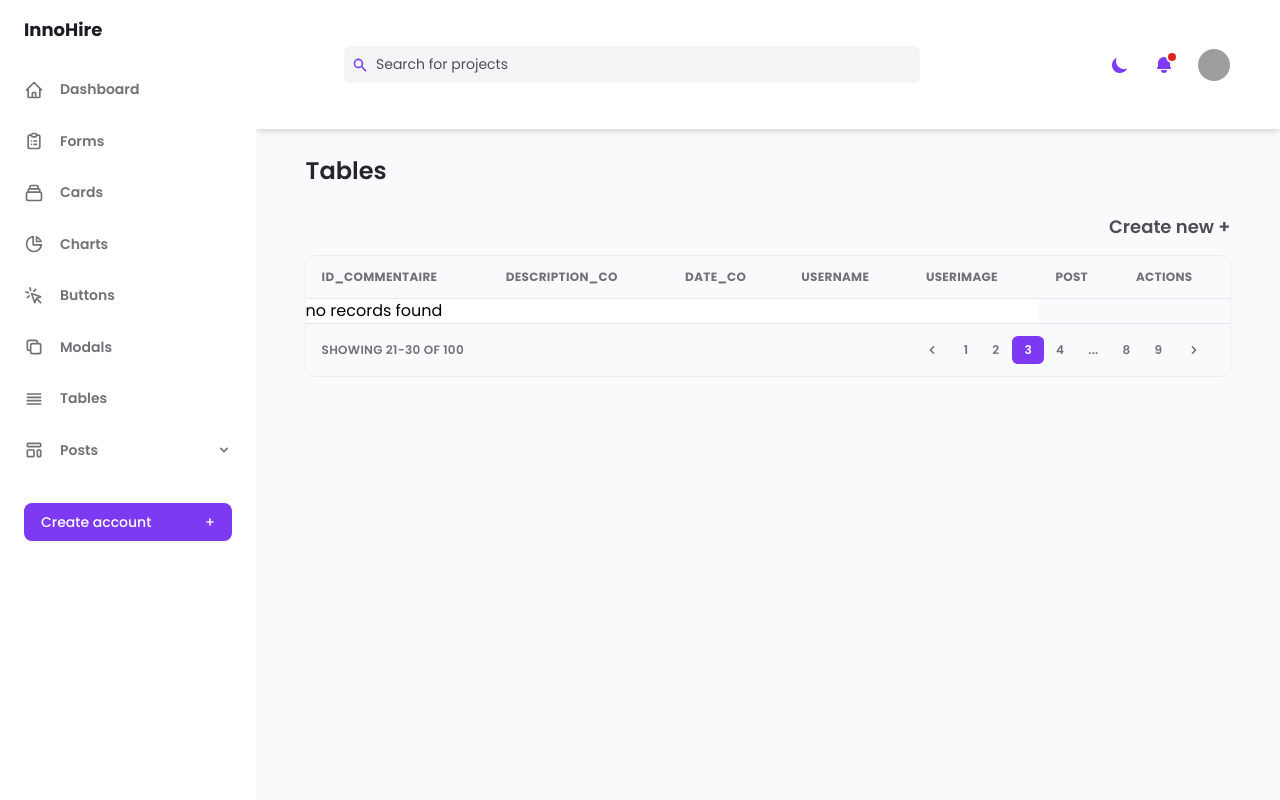
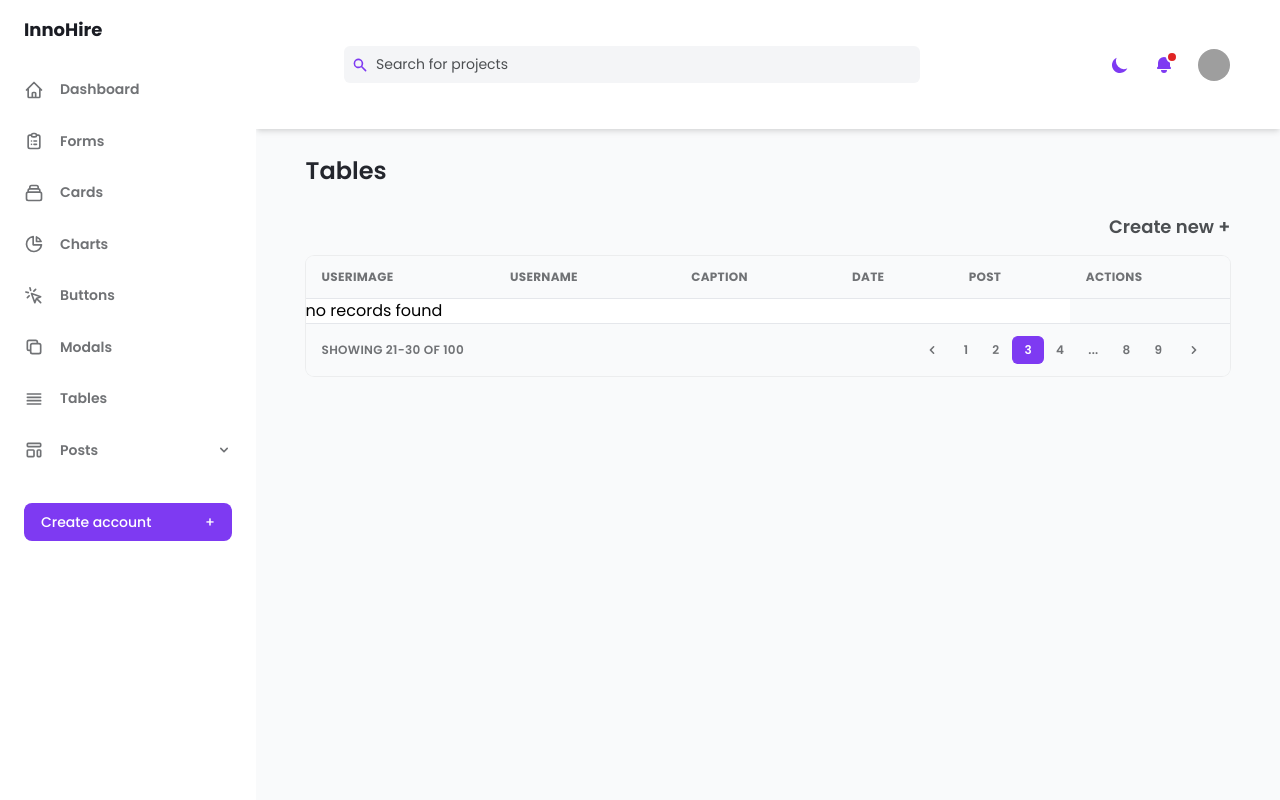
Before and after one commit to youssefsayari/InnoHire-symfony, a Symfony app: template templates/commentaire/index.html.twig in a window 1280 px wide. Run offline with Twig, Linux system fonts and the light colour scheme; the template is opened without the code that fills it, so the values that code supplies are empty; style sheets or scripts are compiled from the project's sources; some libraries are stand-ins or nearby versions; grey boxes are pictures that could not be loaded.

Commit message:
done prsq

```diff
--- a/templates/commentaire/index.html.twig
+++ b/templates/commentaire/index.html.twig
@@ -27,12 +27,12 @@
                     <tr
                       class="text-xs font-semibold tracking-wide text-left text-gray-500 uppercase border-b dark:border-gray-700 bg-gray-50 dark:text-gray-400 dark:bg-gray-800"
                     >
+                   <th class="px-4 py-3">Userimage</th>
+                <th class="px-4 py-3">Username</th>
 
-                <th class="px-4 py-3">Id_commentaire</th>
-                <th class="px-4 py-3">Description_co</th>
-                <th class="px-4 py-3">Date_co</th>
-                <th class="px-4 py-3">Username</th>
-                <th class="px-4 py-3">Userimage</th>
+                <th class="px-4 py-3">Caption</th>
+                <th class="px-4 py-3">Date</th>
+
                 <th class="px-4 py-3">Post</th>
                 <th class="px-4 py-3">actions</th>
             </tr>
@@ -43,21 +43,15 @@
         {% for commentaire in commentaires %}
              <tr class="text-gray-700 dark:text-gray-400">
                    <td class="px-4 py-4">
-                        <div class="flex items-center text-sm">
+										<div
+											class="flex items-center text-sm">
 											<!-- Avatar with inset shadow -->
-
-                          <div>
-                            <p class="font-semibold">{{ commentaire.getIdCommentaire }}</p>
+											<div class="relative hidden w-8 h-8 mr-3 rounded-full md:block">
+												<img class="object-cover w-full h-full rounded-full" src="{{ asset('images/' ~ commentaire.getUtilisateur().getImage() ) }}" alt="" loading="lazy"/>
+												<div class="absolute inset-0 rounded-full shadow-inner" aria-hidden="true"></div>
+											</div>
 
 										</div>
-                        </div>
-                      </td>
-                <td class="px-4 py-4 text-sm">
-                       {{  commentaire.descriptionCo }}
-                      </td>
-
-               <td class="px-4 py-4 text-sm">
-                        {{  commentaire.dateCo ? commentaire.dateCo|date('Y-m-d') : '' }}
 									</td>
                    <td class="px-4 py-4">
                         <div class="flex items-center text-sm">
@@ -69,17 +63,15 @@
                           </div>
                         </div>
                       </td>
-                      <td class="px-4 py-4">
-										<div
-											class="flex items-center text-sm">
-											<!-- Avatar with inset shadow -->
-											<div class="relative hidden w-8 h-8 mr-3 rounded-full md:block">
-												<img class="object-cover w-full h-full rounded-full" src="{{ asset('images/' ~ commentaire.getUtilisateur().getImage() ) }}" alt="" loading="lazy"/>
-												<div class="absolute inset-0 rounded-full shadow-inner" aria-hidden="true"></div>
-											</div>
 
-										</div>
+                <td class="px-4 py-4 text-sm">
+                       {{  commentaire.descriptionCo }}
                       </td>
+
+               <td class="px-4 py-4 text-sm">
+                        {{  commentaire.dateCo ? commentaire.dateCo|date('Y-m-d') : '' }}
+                      </td>
+
                   <td class="px-4 py-4">
                         <div class="flex items-center text-sm">
                           <!-- Avatar with inset shadow -->
--- a/templates/post/front.html.twig
+++ b/templates/post/front.html.twig
@@ -9,9 +9,9 @@
 		<div class="container py-5 px-lg-5">
 			<div class="wow fadeInUp" data-wow-delay="0.1s">
 				<p class="section-title text-secondary justify-content-center">
-					<span></span>Our Team<span></span>
+					<span></span>---<span></span>
 				</p>
-				<h1 class="text-center mb-5">Our Team Members</h1>
+				<h1 class="text-center mb-5">Posts</h1>
 			</div>
 			<div class="row g-4">
 
```
Lines whose indentation alone changed are shown as unchanged.
